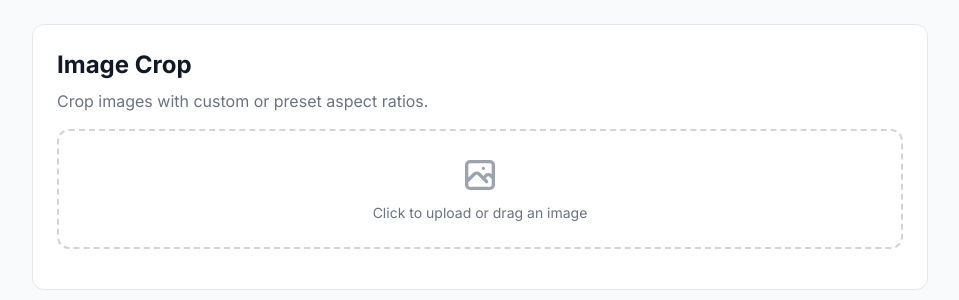
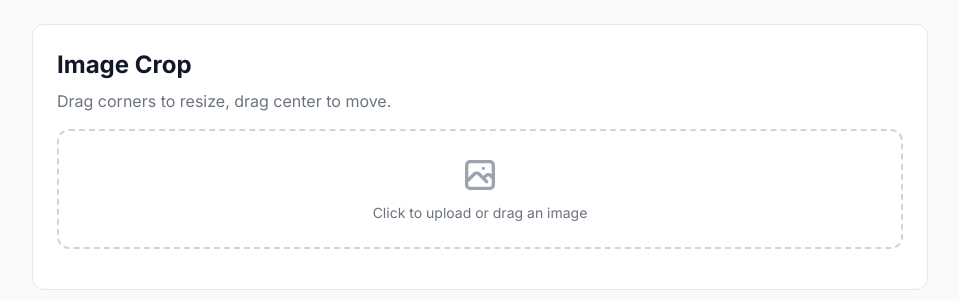
Before and after one commit to AltairIc/online-toolbox, a Flask app: page /tool/image-crop in a window 1280 px wide. Shown: the part 57-357 px from the top of the page, without its empty margins (160-1119 px from the left). Run offline with Flask 3, Linux system fonts and the light colour scheme; some libraries are stand-ins or nearby versions.

Commit message:
Fix crop: add corner and edge drag handles for resize

```diff
--- a/app/templates/tools/image-crop.html
+++ b/app/templates/tools/image-crop.html
@@ -1,11 +1,10 @@
 {% extends "base.html" %}
 {% block title %}Image Crop - Crop Images Online Free{% endblock %}
-{% block meta_desc %}Crop images with custom or preset aspect ratios. Free online image cropper.{% endblock %}
 {% block content %}
 <div class="max-w-4xl mx-auto">
     <div class="bg-white rounded-xl border border-gray-200 p-6">
         <h1 class="text-2xl font-bold text-gray-900 mb-2"><span class="lang-en">Image Crop</span><span class="lang-zh" style="display:none">图片裁剪</span></h1>
-        <p class="text-gray-500 mb-4"><span class="lang-en">Crop images with custom or preset aspect ratios.</span><span class="lang-zh" style="display:none">按自定义或预设比例裁剪图片。</span></p>
+        <p class="text-gray-500 mb-4"><span class="lang-en">Drag corners to resize, drag center to move.</span><span class="lang-zh" style="display:none">拖拽角调整大小，拖拽中间移动选框。</span></p>
         <div class="border-2 border-dashed border-gray-300 rounded-xl p-6 text-center mb-4" id="dropZone">
             <svg class="w-10 h-10 mx-auto text-gray-400 mb-2" fill="none" stroke="currentColor" viewBox="0 0 24 24"><path stroke-linecap="round" stroke-linejoin="round" stroke-width="2" d="M4 16l4.586-4.586a2 2 0 012.828 0L16 16m-2-2l1.586-1.586a2 2 0 012.828 0L20 14m-6-6h.01M6 20h12a2 2 0 002-2V6a2 2 0 00-2-2H6a2 2 0 00-2 2v12a2 2 0 002 2z"/></svg>
             <p class="text-gray-500 text-sm"><span class="lang-en">Click to upload or drag an image</span><span class="lang-zh" style="display:none">点击上传或拖拽图片</span></p>
@@ -20,7 +19,7 @@
                 <button onclick="setRatio('16:9')" class="px-3 py-1.5 bg-gray-100 rounded-lg text-xs hover:bg-gray-200">16:9</button>
             </div>
             <div class="relative bg-gray-100 rounded-lg overflow-hidden mb-4" style="max-height:500px">
-                <canvas id="canvas" class="w-full"></canvas>
+                <canvas id="canvas" class="w-full cursor-crosshair"></canvas>
             </div>
             <button onclick="cropImage()" class="px-6 py-2 bg-blue-600 text-white rounded-lg text-sm font-medium hover:bg-blue-700"><span class="lang-en">Crop & Download</span><span class="lang-zh" style="display:none">裁剪并下载</span></button>
         </div>
@@ -28,19 +27,20 @@
 </div>
 <script>
 var canvas=document.getElementById("canvas"),ctx=canvas.getContext("2d");
-var img=null,ratio="free",crop={},drag={active:false,startX:0,startY:0,origX:0,origY:0};
-var dropZone=document.getElementById("dropZone");
-dropZone.onclick=function(){document.getElementById("fileInput").click()};
-dropZone.ondragover=function(e){e.preventDefault();this.style.borderColor="#3b82f6"};
-dropZone.ondragleave=function(){this.style.borderColor=""};
-dropZone.ondrop=function(e){e.preventDefault();this.style.borderColor="";if(e.dataTransfer.files.length)loadFile(e.dataTransfer.files[0])};
+var img=null,ratio="free",crop={x:0,y:0,w:0,h:0};var drag={active:false,mode:"",startX:0,startY:0,ox:0,oy:0,ow:0,oh:0};
+document.getElementById("dropZone").onclick=function(){document.getElementById("fileInput").click()};
+document.getElementById("dropZone").ondragover=function(e){e.preventDefault();this.style.borderColor="#3b82f6"};
+document.getElementById("dropZone").ondragleave=function(){this.style.borderColor=""};
+document.getElementById("dropZone").ondrop=function(e){e.preventDefault();this.style.borderColor="";if(e.dataTransfer.files.length)loadFile(e.dataTransfer.files[0])};
 document.getElementById("fileInput").onchange=function(e){if(e.target.files[0])loadFile(e.target.files[0])};
-function loadFile(file){var r=new FileReader();r.onload=function(e){var i=new Image();i.onload=function(){img=i;canvas.width=Math.min(i.width,700);canvas.height=Math.min(i.height,500);ctx.drawImage(i,0,0,canvas.width,canvas.height);crop={x:Math.round(canvas.width*0.1),y:Math.round(canvas.height*0.1),w:Math.round(canvas.width*0.8),h:Math.round(canvas.height*0.8)};drawScene();document.getElementById("editor").classList.remove("hidden");dropZone.classList.add("hidden")};i.src=e.target.result};r.readAsDataURL(file)}
-function drawScene(){ctx.drawImage(img,0,0,canvas.width,canvas.height);ctx.fillStyle="rgba(0,0,0,0.4)";ctx.fillRect(0,0,canvas.width,crop.y);ctx.fillRect(0,crop.y,crop.x,crop.h);ctx.fillRect(crop.x+crop.w,crop.y,canvas.width-crop.x-crop.w,crop.h);ctx.fillRect(0,crop.y+crop.h,canvas.width,canvas.height-crop.y-crop.h);ctx.strokeStyle="#fff";ctx.lineWidth=2;ctx.strokeRect(crop.x,crop.y,crop.w,crop.h);ctx.fillStyle="rgba(255,255,255,0.3)";ctx.fillRect(crop.x,crop.y,crop.w,crop.h)}
-canvas.onmousedown=function(e){var r=canvas.getBoundingClientRect(),x=(e.clientX-r.left)*(canvas.width/r.width),y=(e.clientY-r.top)*(canvas.height/r.height);if(x>crop.x&&x<crop.x+crop.w&&y>crop.y&&y<crop.y+crop.h){drag.active=true;drag.startX=e.clientX;drag.startY=e.clientY;drag.origX=crop.x;drag.origY=crop.y;canvas.style.cursor="grabbing"}else if(x>crop.x&&x<crop.x+crop.w&&y>crop.y-5&&y<crop.y+5){drag.active=true;drag.startX=e.clientX;drag.startY=e.clientY;drag.origX=crop.x;drag.origY=crop.y;drag.origH=crop.h;drag.origW=crop.w;drag.mode="n";canvas.style.cursor="n-resize"}else{crop.x=x-50;crop.y=y-50;crop.w=100;crop.h=100;drawScene()}};
-canvas.onmousemove=function(e){if(!drag.active){var r=canvas.getBoundingClientRect(),x=(e.clientX-r.left)*(canvas.width/r.width),y=(e.clientY-r.top)*(canvas.height/r.height);if(x>crop.x&&x<crop.x+crop.w&&y>crop.y&&y<crop.y+crop.h)canvas.style.cursor="move";else canvas.style.cursor="default";return}var r2=canvas.getBoundingClientRect(),dx=(e.clientX-drag.startX)*(canvas.width/r2.width),dy=(e.clientY-drag.startY)*(canvas.height/r2.height);crop.x=drag.origX+dx;crop.y=drag.origY+dy;if(crop.x<0)crop.x=0;if(crop.y<0)crop.y=0;if(crop.x+crop.w>canvas.width)crop.x=canvas.width-crop.w;if(crop.y+crop.h>canvas.height)crop.y=canvas.height-crop.h;drawScene()};
-canvas.onmouseup=function(){drag.active=false;canvas.style.cursor=""};
-function setRatio(r){ratio=r;document.querySelectorAll("[id^=rFree],button:not([id^=rFree])").forEach(function(b,i){if(b.id==="rFree"||(b.textContent.trim()===r||b.textContent.trim()==="Free")){b.className="px-3 py-1.5 bg-blue-600 text-white rounded-lg text-xs font-medium"}else{b.className="px-3 py-1.5 bg-gray-100 rounded-lg text-xs hover:bg-gray-200"}});if(r!=="free"){var p=r.split(":").map(Number);var ar=p[0]/p[1];var ch=Math.round(crop.w/ar);if(ch<=canvas.height){crop.h=ch}else{crop.w=Math.round(crop.h*ar);crop.x=Math.min(crop.x,canvas.width-crop.w);crop.y=Math.min(crop.y,canvas.height-crop.h)}drawScene()}}
+function loadFile(file){var r=new FileReader();r.onload=function(e){var i=new Image();i.onload=function(){img=i;canvas.width=Math.min(i.width,700);canvas.height=Math.min(i.height,500);ctx.drawImage(i,0,0,canvas.width,canvas.height);var m=Math.min(canvas.width,canvas.height);crop={x:Math.round(canvas.width*0.1),y:Math.round(canvas.height*0.1),w:Math.round(canvas.width*0.8),h:Math.round(canvas.height*0.8)};drawCrop();document.getElementById("editor").classList.remove("hidden");document.getElementById("dropZone").classList.add("hidden")};i.src=e.target.result};r.readAsDataURL(file)}
+function drawCrop(){ctx.drawImage(img,0,0,canvas.width,canvas.height);ctx.fillStyle="rgba(0,0,0,0.4)";ctx.fillRect(0,0,canvas.width,crop.y);ctx.fillRect(0,crop.y,crop.x,crop.h);ctx.fillRect(crop.x+crop.w,crop.y,canvas.width-crop.x-crop.w,crop.h);ctx.fillRect(0,crop.y+crop.h,canvas.width,canvas.height-crop.y-crop.h);ctx.strokeStyle="white";ctx.lineWidth=2;ctx.strokeRect(crop.x,crop.y,crop.w,crop.h);var s=6;ctx.fillStyle="white";ctx.strokeStyle="#3b82f6";ctx.lineWidth=2;[[crop.x,crop.y],[crop.x+crop.w,crop.y],[crop.x,crop.y+crop.h],[crop.x+crop.w,crop.y+crop.h]].forEach(function(p){ctx.fillRect(p[0]-s/2,p[1]-s/2,s,s);ctx.strokeRect(p[0]-s/2,p[1]-s/2,s,s)})}
+function getHit(x,y){var t=8,e=crop;if(Math.abs(x-e.x)<t&&Math.abs(y-e.y)<t)return"nw";if(Math.abs(x-e.x-e.w)<t&&Math.abs(y-e.y)<t)return"ne";if(Math.abs(x-e.x)<t&&Math.abs(y-e.y-e.h)<t)return"sw";if(Math.abs(x-e.x-e.w)<t&&Math.abs(y-e.y-e.h)<t)return"se";if(Math.abs(x-e.x)<t&&y>e.y&&y<e.y+e.h)return"w";if(Math.abs(x-e.x-e.w)<t&&y>e.y&&y<e.y+e.h)return"e";if(Math.abs(y-e.y)<t&&x>e.x&&x<e.x+e.w)return"n";if(Math.abs(y-e.y-e.h)<t&&x>e.x&&x<e.x+e.w)return"s";if(x>e.x&&x<e.x+e.w&&y>e.y&&y<e.y+e.h)return"move";return null}
+canvas.onmousedown=function(e){var r=canvas.getBoundingClientRect(),x=(e.clientX-r.left)*(canvas.width/r.width),y=(e.clientY-r.top)*(canvas.height/r.height);var hit=getHit(x,y);if(!hit){crop.x=x-50;crop.y=y-50;crop.w=100;crop.h=100;drawCrop();return}drag.active=true;drag.mode=hit;drag.startX=e.clientX;drag.startY=e.clientY;drag.ox=crop.x;drag.oy=crop.y;drag.ow=crop.w;drag.oh=crop.h};
+canvas.onmousemove=function(e){var r=canvas.getBoundingClientRect(),x=(e.clientX-r.left)*(canvas.width/r.width),y=(e.clientY-r.top)*(canvas.height/r.height);if(!drag.active){var h=getHit(x,y);canvas.style.cursor=h?h==="move"?"move":"nwse-resize":"crosshair";return}var dx=(e.clientX-drag.startX)*(canvas.width/r.width),dy=(e.clientY-drag.startY)*(canvas.height/r.height);switch(drag.mode){case"move":crop.x=Math.max(0,Math.min(canvas.width-drag.ow,drag.ox+dx));crop.y=Math.max(0,Math.min(canvas.height-drag.oh,drag.oy+dy));break;case"se":crop.w=Math.max(30,drag.ow+dx);crop.h=Math.max(30,drag.oh+dy);break;case"nw":crop.x=Math.min(drag.ox+drag.ow-30,drag.ox+dx);crop.y=Math.min(drag.oy+drag.oh-30,drag.oy+dy);crop.w=drag.ox+drag.ow-crop.x;crop.h=drag.oy+drag.oh-crop.y;break;case"ne":crop.x=Math.max(0,drag.ox+dx);crop.w=drag.ow-dx;crop.h=Math.max(30,drag.oh+dy);break;case"sw":crop.y=Math.max(0,drag.oy+dy);crop.w=Math.max(30,drag.ow+dx);crop.h=drag.oh-dy;break;case"e":crop.w=Math.max(30,drag.ow+dx);break;case"w":crop.x=Math.min(drag.ox+drag.ow-30,drag.ox+dx);crop.w=drag.ox+drag.ow-crop.x;break;case"s":crop.h=Math.max(30,drag.oh+dy);break;case"n":crop.y=Math.min(drag.oy+drag.oh-30,drag.oy+dy);crop.h=drag.oy+drag.oh-crop.y;break}crop.x=Math.max(0,crop.x);crop.y=Math.max(0,crop.y);crop.w=Math.min(canvas.width-crop.x,crop.w);crop.h=Math.min(canvas.height-crop.y,crop.h);drawCrop()};
+canvas.onmouseup=function(){drag.active=false};
+canvas.onmouseleave=function(){drag.active=false};
+function setRatio(r){ratio=r;document.querySelectorAll("button").forEach(function(b){if(b.textContent.trim()===r||(r==="free"&&b.textContent.trim()==="Free")){b.className="px-3 py-1.5 bg-blue-600 text-white rounded-lg text-xs font-medium"}else if(b.id!=="rFree"&&b.textContent.trim()!==r&&["1:1","4:3","3:2","16:9","Free","自由"].includes(b.textContent.trim())){b.className="px-3 py-1.5 bg-gray-100 rounded-lg text-xs hover:bg-gray-200"}});if(r!=="free"){var p=r.split(":").map(Number),ar=p[0]/p[1];crop.h=Math.round(crop.w/ar);if(crop.y+crop.h>canvas.height){crop.h=canvas.height-crop.y;crop.w=Math.round(crop.h*ar)}drawCrop()}}
 function cropImage(){if(!img)return;var s=canvas.width/img.width;var c=document.createElement("canvas");c.width=crop.w/s;c.height=crop.h/s;c.getContext("2d").drawImage(img,crop.x/s,crop.y/s,crop.w/s,crop.h/s,0,0,c.width,c.height);var a=document.createElement("a");a.href=c.toDataURL("image/png");a.download="cropped.png";a.click()}
 </script>
 {% endblock %}
```
